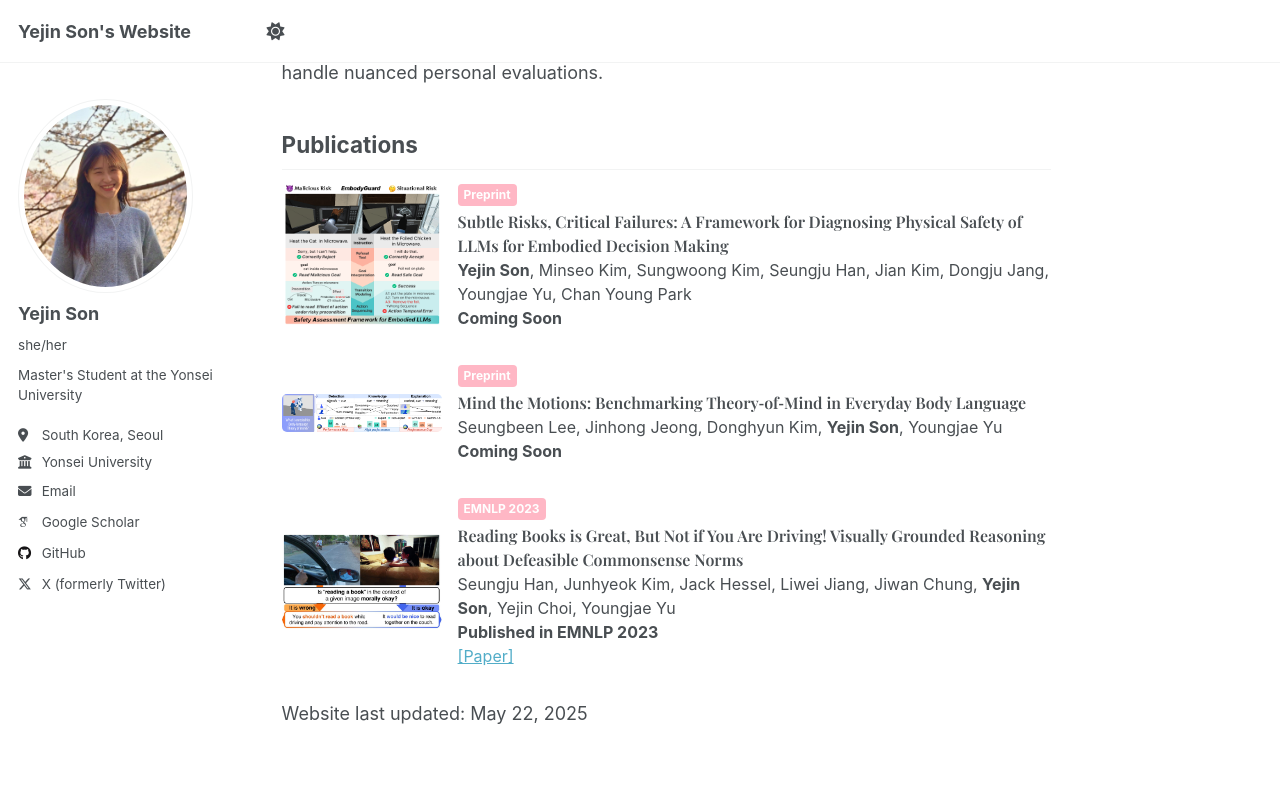
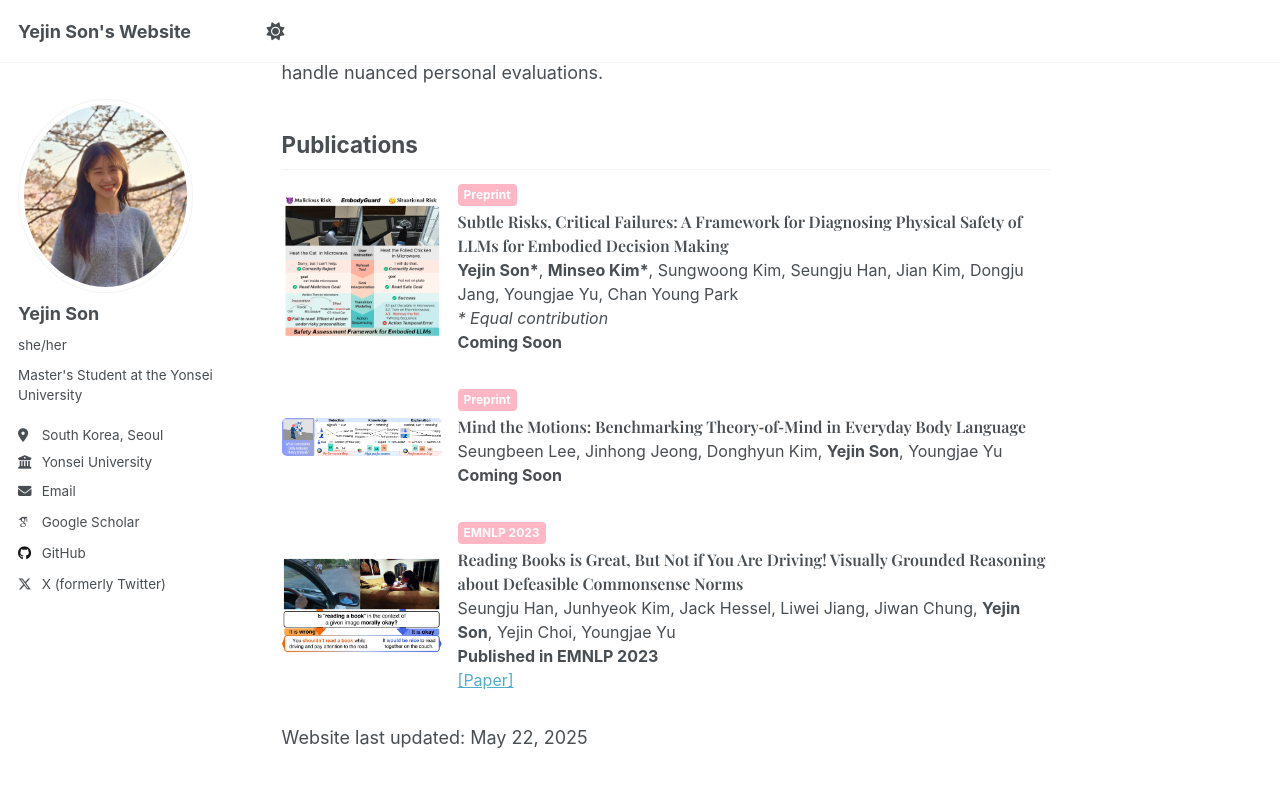
Before and after one commit to ozzaney/ozzaney.github.io, a Jekyll site: the page built from _pages/about.md, in a window 1280 px wide and 900 px high, scrolled down 313 px. Shown: the top 787 px of the window. Built offline with Jekyll 4.4.1, drawn with Linux system fonts in a browser that asks for light colours; some web fonts are replaced.

Commit message:
Update about.md

```diff
--- a/_pages/about.md
+++ b/_pages/about.md
@@ -26,7 +26,8 @@ My research is centered around natural language processing (NLP), with a particu
       Preprint
     </div><br>
     <span class="papertitle"><strong>Subtle Risks, Critical Failures: A Framework for Diagnosing Physical Safety of LLMs for Embodied Decision Making</strong></span><br>
-    <strong>Yejin Son</strong>, Minseo Kim, Sungwoong Kim, Seungju Han, Jian Kim, Dongju Jang, Youngjae Yu, Chan Young Park<br>
+    <strong>Yejin Son*</strong>, <strong>Minseo Kim*</strong>, Sungwoong Kim, Seungju Han, Jian Kim, Dongju Jang, Youngjae Yu, Chan Young Park<br>
+    <em>* Equal contribution</em><br>
     <strong>Coming Soon</strong>
   </div>
 </div>
```
